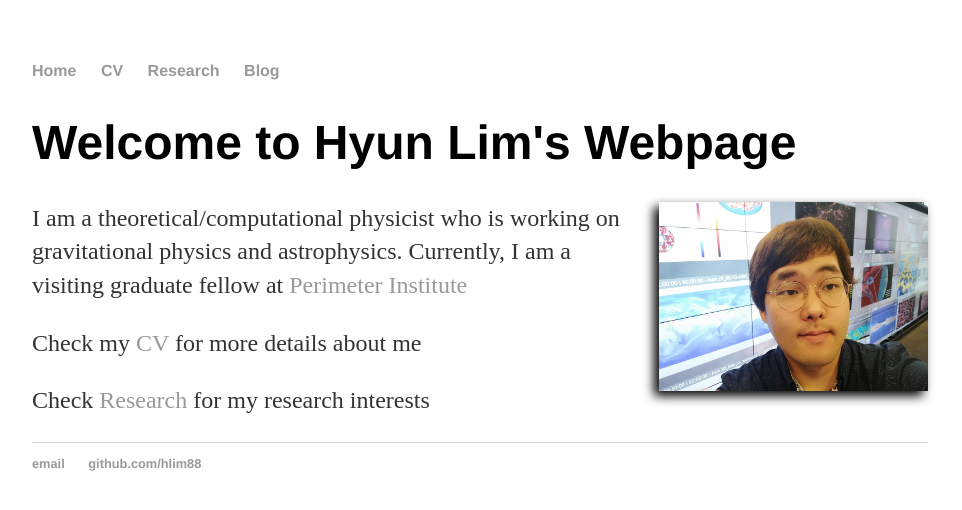
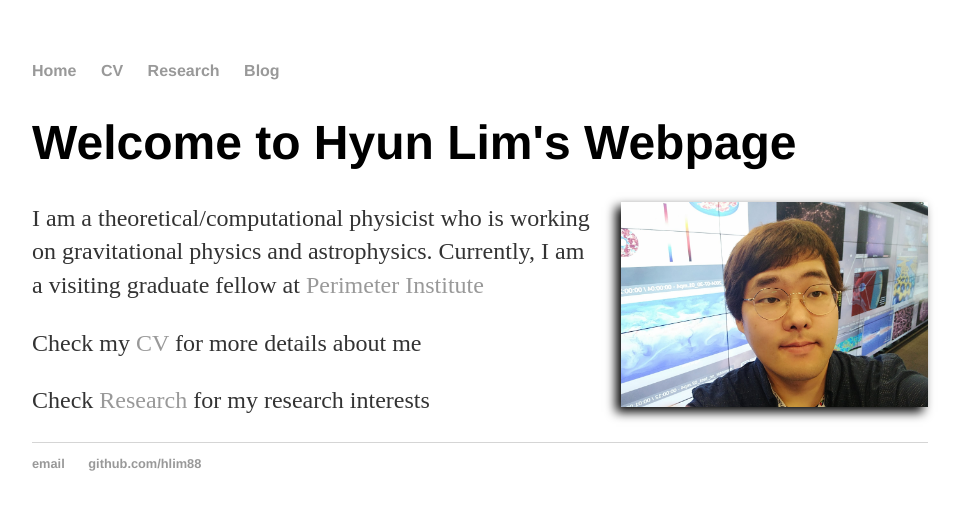
Before and after one commit to hlim88/hlim88.github.io, a Jekyll site: the page built from index.html, in a window 1280 px wide. Shown: the top 510 px of the page, without its empty margins (160-1122 px from the left). Built offline with Jekyll 4.4.1, drawn with Linux system fonts in a browser that asks for light colours.

Commit message:
Hope to last

```diff
--- a/index.html
+++ b/index.html
@@ -5,8 +5,8 @@ title: Hyun Lim
 
 		<div class="blurb">
 			<h1>Welcome to Hyun Lim's Webpage</h1>
-           <!-- <p><img src="images/hlim.jpg" alt="Hyun Lim" width="307" height="205" class="align_right shadow"/>-->
-           <p><img src="images/hlim.jpg" alt="Hyun Lim" style='height: 30%; width: 30%; object-fit: scale-down' class="align_right shadow"/>
+           <p><img src="images/hlim.jpg" alt="Hyun Lim" width="307" height="205" class="align_right shadow"/>
+          <!-- <p><img src="images/hlim.jpg" alt="Hyun Lim" style='height: 30%; width: 30%; object-fit: scale-down' class="align_right shadow"/>-->
 			I am a theoretical/computational physicist who is working on gravitational physics and astrophysics. Currently, I am a visiting graduate fellow at <a href="https://www.perimeterinstitute.ca">Perimeter Institute</a> </p>
 			<p>Check my <a href="/cv">CV</a> for more details about me</p>
 		    <p>Check <a href="/research">Research</a> for my research interests</p>
```
